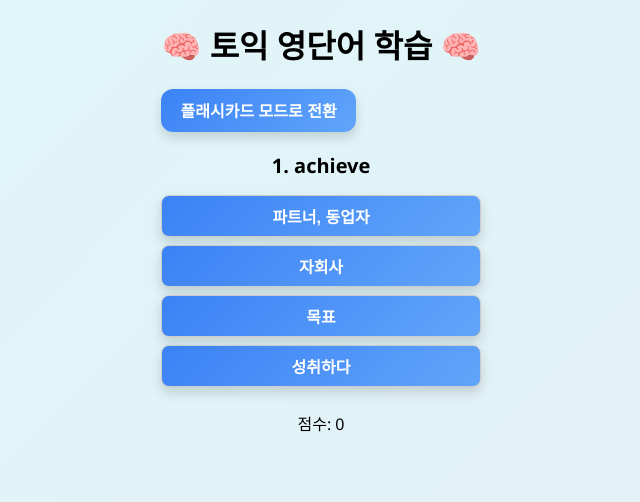
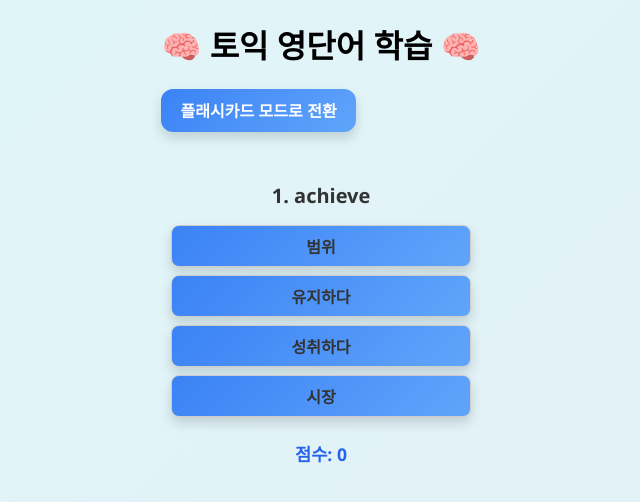
Before and after one commit to youngmumi/TOEIC-Word-Web, a React (Create React App) app: page / in a window 1280 px wide. Both pictures are taken after a click on the button "테스트 모드로 전환". Shown: the top 502 px of the page, without its empty margins (319-959 px from the left). Built offline with nearby package versions, Linux system fonts and the light colour scheme.

Commit message:
code fix

```diff
--- a/src/components/FlashCardMode.jsx
+++ b/src/components/FlashCardMode.jsx
@@ -4,14 +4,6 @@ import "../styles/FlashCardMode.css";
 
 const FlashCardMode = () => {
   const [index, setIndex] = useState(0);
-
-  const getRandomIndex = () => {
-    let newIndex;
-    do {
-      newIndex = Math.floor(Math.random() * wordList.length);
-    } while (newIndex === index);
-    return newIndex;
-  };
 
   const nextCard = () => {
     setIndex((prev) => (prev + 1) % wordList.length);
@@ -22,7 +14,11 @@ const FlashCardMode = () => {
   };
 
   const randomCard = () => {
-    setIndex(getRandomIndex());
+    let newIndex;
+    do {
+      newIndex = Math.floor(Math.random() * wordList.length);
+    } while (newIndex === index);
+    setIndex(newIndex);
   };
 
   return (
@@ -30,23 +26,41 @@ const FlashCardMode = () => {
       <h1 className="title">📘 토익 영단어 📘</h1>
       <Flashcard word={wordList[index]} />
       <div className="button-group">
-        <button onClick={prevCard}>⬅️ 이전</button>
-        <button onClick={nextCard}>다음 ➡️</button>
-        <button onClick={randomCard}>🔀 랜덤</button>
+        <button onClick={prevCard} aria-label="이전 단어">⬅️ 이전</button>
+        <button onClick={nextCard} aria-label="다음 단어">다음 ➡️</button>
+        <button onClick={randomCard} aria-label="랜덤 단어">🔀 랜덤</button>
       </div>
     </div>
   );
 };
 
 const Flashcard = ({ word }) => {
-  const [flipped, setFlipped] = useState(false);
+  const [flipped, setFlipped] = React.useState(false);
 
-  const toggleFlip = () => {
-    setFlipped(!flipped);
+  React.useEffect(() => {
+    setFlipped(false);
+  }, [word]);
+
+  const toggleFlip = () => setFlipped((f) => !f);
+
+  // 키보드 접근성용 핸들러
+  const onKeyDown = (e) => {
+    if (e.key === "Enter" || e.key === " ") {
+      e.preventDefault();
+      toggleFlip();
+    }
   };
 
   return (
-    <div className={`flashcard ${flipped ? "flipped" : ""}`} onClick={toggleFlip}>
+    <div
+      className={`flashcard ${flipped ? "flipped" : ""}`}
+      onClick={toggleFlip}
+      role="button"
+      tabIndex={0}
+      onKeyDown={onKeyDown}
+      aria-pressed={flipped}
+      aria-label={flipped ? `${word.korean} 뜻` : `${word.english} 단어`}
+    >
       <div className="flashcard-inner">
         <div className="flashcard-front">{word.english}</div>
         <div className="flashcard-back">{word.korean}</div>
--- a/src/components/TestMode.jsx
+++ b/src/components/TestMode.jsx
@@ -1,8 +1,15 @@
-import React, { useState } from "react";
+import React, { useState, useMemo } from "react";
 import wordList from "../data/wordList";
-import "../styles/TestMode.css"
+import "../styles/TestMode.css";
 
-const shuffle = (arr) => [...arr].sort(() => Math.random() - 0.5);
+const shuffle = (arr) => {
+  const copy = [...arr];
+  for (let i = copy.length - 1; i > 0; i--) {
+    const j = Math.floor(Math.random() * (i + 1));
+    [copy[i], copy[j]] = [copy[j], copy[i]];
+  }
+  return copy;
+};
 
 const TestMode = () => {
   const [index, setIndex] = useState(0);
@@ -11,24 +18,33 @@ const TestMode = () => {
   const [score, setScore] = useState(0);
 
   const currentWord = wordList[index];
-  const choices = shuffle([
-    currentWord.korean,
-    ...shuffle(wordList)
+
+  const choices = useMemo(() => {
+    const wrongChoices = shuffle(wordList)
       .filter((w) => w.korean !== currentWord.korean)
       .slice(0, 3)
-      .map((w) => w.korean),
-  ]);
+      .map((w) => w.korean);
+    return shuffle([currentWord.korean, ...wrongChoices]);
+  }, [index, currentWord.korean]);
 
   const handleSelect = (choice) => {
+    if (showAnswer) return;
     setSelected(choice);
     setShowAnswer(true);
-    if (choice === currentWord.korean) setScore(score + 1);
+    if (choice === currentWord.korean) setScore((s) => s + 1);
   };
 
   const nextQuestion = () => {
     setSelected(null);
     setShowAnswer(false);
     setIndex((prev) => (prev + 1) % wordList.length);
+  };
+
+  const getChoiceClass = (choice) => {
+    if (!showAnswer) return "";
+    if (choice === currentWord.korean) return "correct";
+    if (choice === selected) return "wrong";
+    return "";
   };
 
   return (
@@ -41,25 +57,22 @@ const TestMode = () => {
           <button
             key={choice}
             onClick={() => handleSelect(choice)}
-            className={`test-choice ${
-              showAnswer
-                ? choice === currentWord.korean
-                  ? "correct"
-                  : choice === selected
-                  ? "wrong"
-                  : ""
-                : ""
-            }`}
+            className={`test-choice ${getChoiceClass(choice)}`}
             disabled={showAnswer}
+            aria-disabled={showAnswer}
           >
             {choice}
           </button>
         ))}
       </div>
       {showAnswer && (
-        <div className="test-answer">
-          <p>정답: <strong>{currentWord.korean}</strong></p>
-          <button onClick={nextQuestion} className="test-next-btn">다음</button>
+        <div className="test-answer" aria-live="polite">
+          <p>
+            정답: <strong>{currentWord.korean}</strong>
+          </p>
+          <button onClick={nextQuestion} className="test-next-btn" autoFocus>
+            다음
+          </button>
         </div>
       )}
       <p className="test-score">점수: {score}</p>
--- a/src/styles/FlashCardMode.css
+++ b/src/styles/FlashCardMode.css
@@ -8,6 +8,7 @@
   font-size: 2rem;
   margin-bottom: 30px;
   color: #333;
+  user-select: none; /* 텍스트 드래그 방지 */
 }
 
 .flashcard {
@@ -19,6 +20,9 @@
   justify-content: center;
   font-size: 2rem;
   font-weight: bold;
+  user-select: none; /* 플래시카드 텍스트 드래그 방지 */
+  cursor: pointer;
+  outline: none; /* 포커스 시 기본 테두리 제거 */
 }
 
 .flashcard-inner {
@@ -43,6 +47,7 @@
   align-items: center;
   justify-content: center;
   border-radius: 16px;
+  user-select: none;
 }
 
 .flashcard-front {
@@ -52,12 +57,14 @@
 .flashcard-back {
   transform: rotateY(180deg);
   background-color: #fef08a;
+  color: black;
 }
 
 .button-group {
   display: flex;
   justify-content: center;
   gap: 12px;
+  margin-top: 30px;
 }
 
 .button-group button {
@@ -69,8 +76,12 @@
   border-radius: 10px;
   cursor: pointer;
   transition: background-color 0.2s;
+  user-select: none;
+  box-shadow: 0 2px 5px rgba(0,0,0,0.15);
 }
 
-  .button-group button:hover {
+.button-group button:hover,
+.button-group button:focus {
   background-color: #5faad6;
+  outline: none;
 }
--- a/src/styles/TestMode.css
+++ b/src/styles/TestMode.css
@@ -2,12 +2,14 @@
   max-width: 400px;
   margin: 0 auto;
   text-align: center;
+  padding: 30px 10px;
 }
 
 .test-question {
   font-size: 1.25rem;
   font-weight: 600;
   margin-bottom: 1rem;
+  color: #333;
 }
 
 .test-choice {
@@ -18,23 +20,39 @@
   border: 1px solid #ccc;
   background-color: #eff6ff;
   cursor: pointer;
-    transition: background-color 0.2s ease;
+  transition: background-color 0.3s ease;
+  user-select: none;
+  font-size: 1rem;
+  color: #333;
 }
 
-  .test-choice:hover {
+.test-choice:hover:not(:disabled),
+.test-choice:focus:not(:disabled) {
   background-color: #dbeafe;
+  outline: none;
+}
+
+.test-choice:disabled {
+  cursor: not-allowed;
+  opacity: 0.6;
 }
 
 .test-choice.correct {
   background-color: #bbf7d0;
+  color: #065f46;
+  font-weight: 700;
 }
 
 .test-choice.wrong {
   background-color: #fecaca;
+  color: #991b1b;
+  font-weight: 700;
 }
 
 .test-answer {
   margin-top: 1rem;
+  font-size: 1rem;
+  color: #333;
 }
 
 .test-next-btn {
@@ -44,8 +62,21 @@
   padding: 0.5rem 1rem;
   border-radius: 0.375rem;
   cursor: pointer;
+  border: none;
+  font-size: 1rem;
+  user-select: none;
+  transition: background-color 0.2s;
+}
+
+.test-next-btn:hover,
+.test-next-btn:focus {
+  background-color: #222;
+  outline: none;
 }
 
 .test-score {
   margin-top: 1rem;
+  font-weight: 600;
+  font-size: 1.1rem;
+  color: #2563eb;
 }
```
Also changed, not shown: src/components/Flashcard.jsx (deleted, +0 -21 lines), src/styles/Flashcard.css (deleted, +0 -45 lines). Lines whose indentation alone changed are shown as unchanged.
